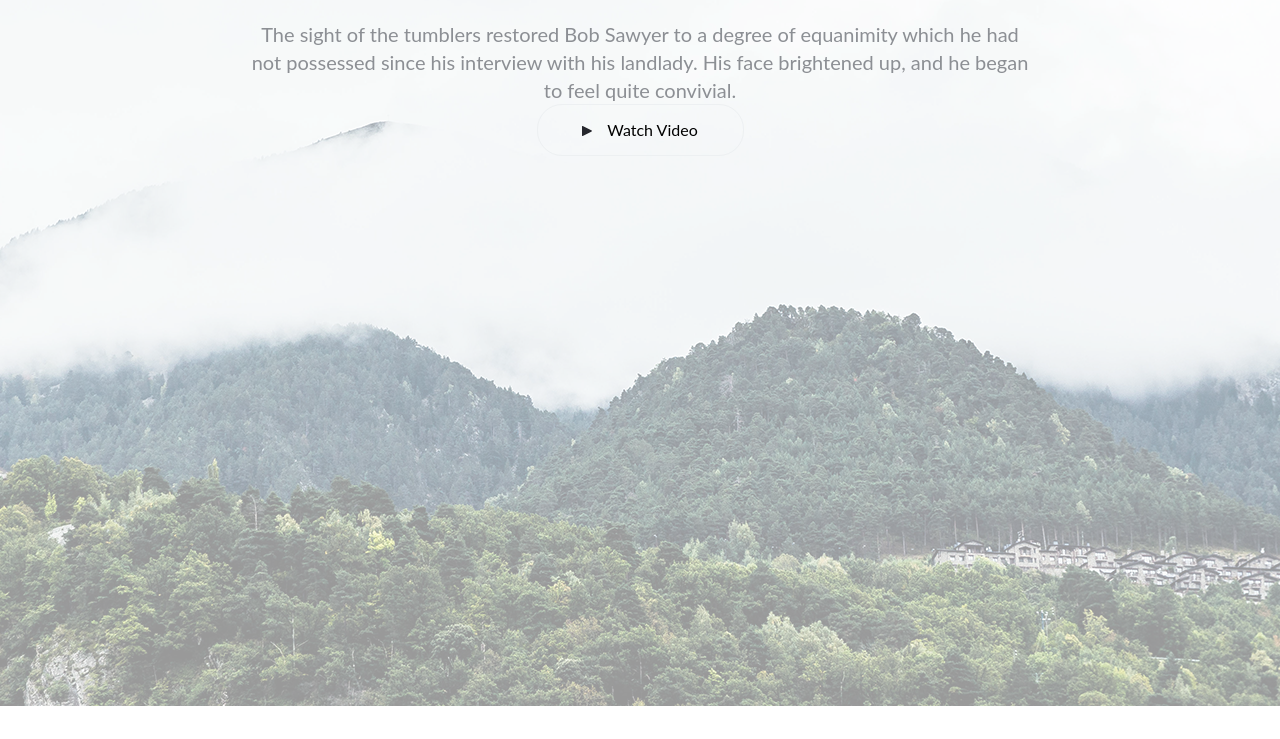
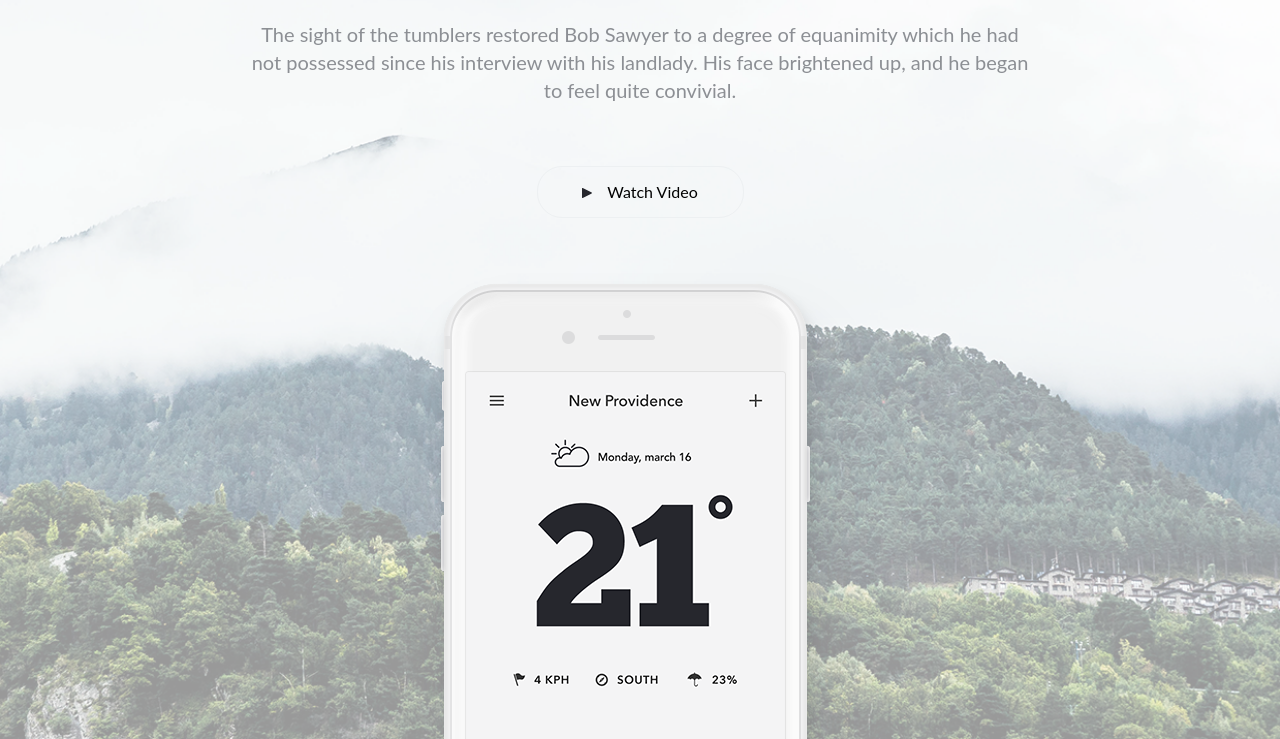
Before and after one commit to qwest812/verstka-test, a plain HTML site: page index.html in a window 1280 px wide. Shown: the part 294-1033 px from the top of the page. Before the commit the page ends 1000 px from the top, so only its background shows below. Drawn offline with Linux system fonts and the light colour scheme.

Commit message:
firt block

```diff
--- a/css/style.css
+++ b/css/style.css
@@ -53,7 +53,7 @@ body{
     width: 100%;
     background-image: url("/img/background.png");
     background-size: cover;
-    height: 1000px;
+    /*height: 1000px;*/
 }
 
 .center{
@@ -176,10 +176,8 @@ h1{
     border-radius: 25px;
     border: 1px solid #edf0f2;
     background: none;
-    margin: 0 auto;
-    align-items: center;
-    display: flex;
-    justify-content: center;
+    margin: 62px auto 0 auto;
+
 }
 .watch_video div{
     color: #000;
@@ -196,3 +194,18 @@ h1{
     width: 10px;
     height: 10px;
 }
+.watch_video a{
+    /*display: block;*/
+    width: 100%;
+    height: 100%;
+    align-items: center;
+    display: flex;
+    justify-content: center;
+    text-decoration: none;
+}
+.iphone-6{
+    background: url("/img/iPhone_6.png");
+    width: 473px;
+    height: 466px;
+    margin: 55px auto 0 auto;
+}
--- a/index.html
+++ b/index.html
@@ -40,7 +40,12 @@
         <div class="h1_content">The sight of the tumblers restored Bob Sawyer to a degree of equanimity which he had not possessed since his interview with his landlady. His face brightened up, and he began to feel quite convivial.</div>
     </div>
     <div class="watch_video">
-        <div>Watch Video</div>
+        <a href="">
+            <div>Watch Video</div>
+        </a>
+    </div>
+    <div class="iphone-6">
+
     </div>
 </div>
 </body>
```
Also changed, not shown: img/iPhone_6.png (added).
